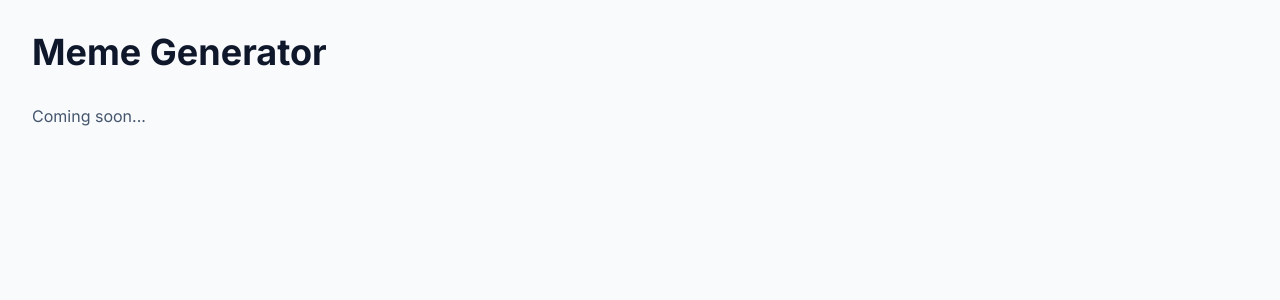
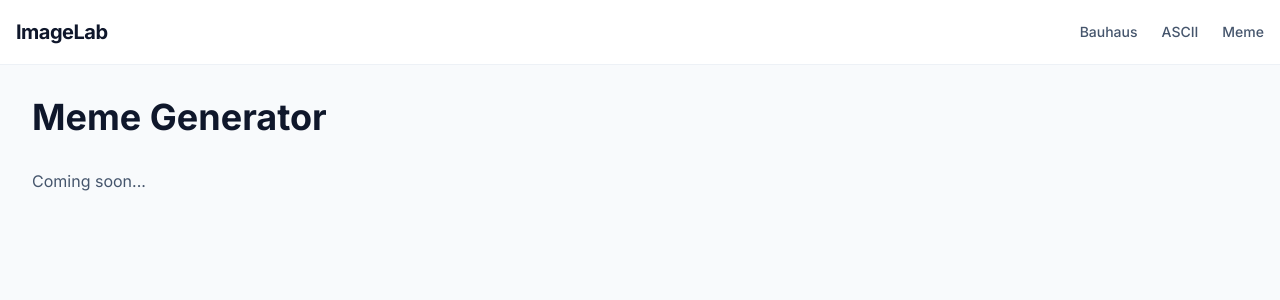
Before and after one commit to pederespen/imagelab, a Next.js app: page /meme in a window 1280 px wide. Shown: the top 300 px of the page. Built offline with nearby package versions, Linux system fonts and the light colour scheme.

Commit message:
add page header

```diff
--- a/app/layout.tsx
+++ b/app/layout.tsx
@@ -1,6 +1,7 @@
 import type { Metadata } from 'next'
 import { Inter } from 'next/font/google'
 import './globals.css'
+import Header from '@/components/Header'
 
 const inter = Inter({ subsets: ['latin'] })
 
@@ -12,7 +13,10 @@ export const metadata: Metadata = {
 export default function RootLayout({ children }: { children: React.ReactNode }) {
   return (
     <html lang="en">
-      <body className={inter.className}>{children}</body>
+      <body className={inter.className}>
+        <Header />
+        {children}
+      </body>
     </html>
   )
 }
--- /dev/null
+++ b/components/Header.tsx
@@ -0,0 +1,38 @@
+import Link from 'next/link'
+
+export default function Header() {
+  return (
+    <header className="sticky top-0 z-50 bg-white border-b border-slate-200/60 backdrop-blur-sm bg-white/95">
+      <div className="container mx-auto px-4">
+        <div className="flex items-center justify-between h-16">
+          <Link href="/" className="flex items-center gap-2 group">
+            <span className="text-xl font-bold text-slate-900 tracking-tight group-hover:text-slate-700 transition-colors">
+              ImageLab
+            </span>
+          </Link>
+
+          <nav className="flex items-center gap-6">
+            <Link
+              href="/bauhaus"
+              className="text-sm font-medium text-slate-600 hover:text-slate-900 transition-colors"
+            >
+              Bauhaus
+            </Link>
+            <Link
+              href="/ascii"
+              className="text-sm font-medium text-slate-600 hover:text-slate-900 transition-colors"
+            >
+              ASCII
+            </Link>
+            <Link
+              href="/meme"
+              className="text-sm font-medium text-slate-600 hover:text-slate-900 transition-colors"
+            >
+              Meme
+            </Link>
+          </nav>
+        </div>
+      </div>
+    </header>
+  )
+}
```
